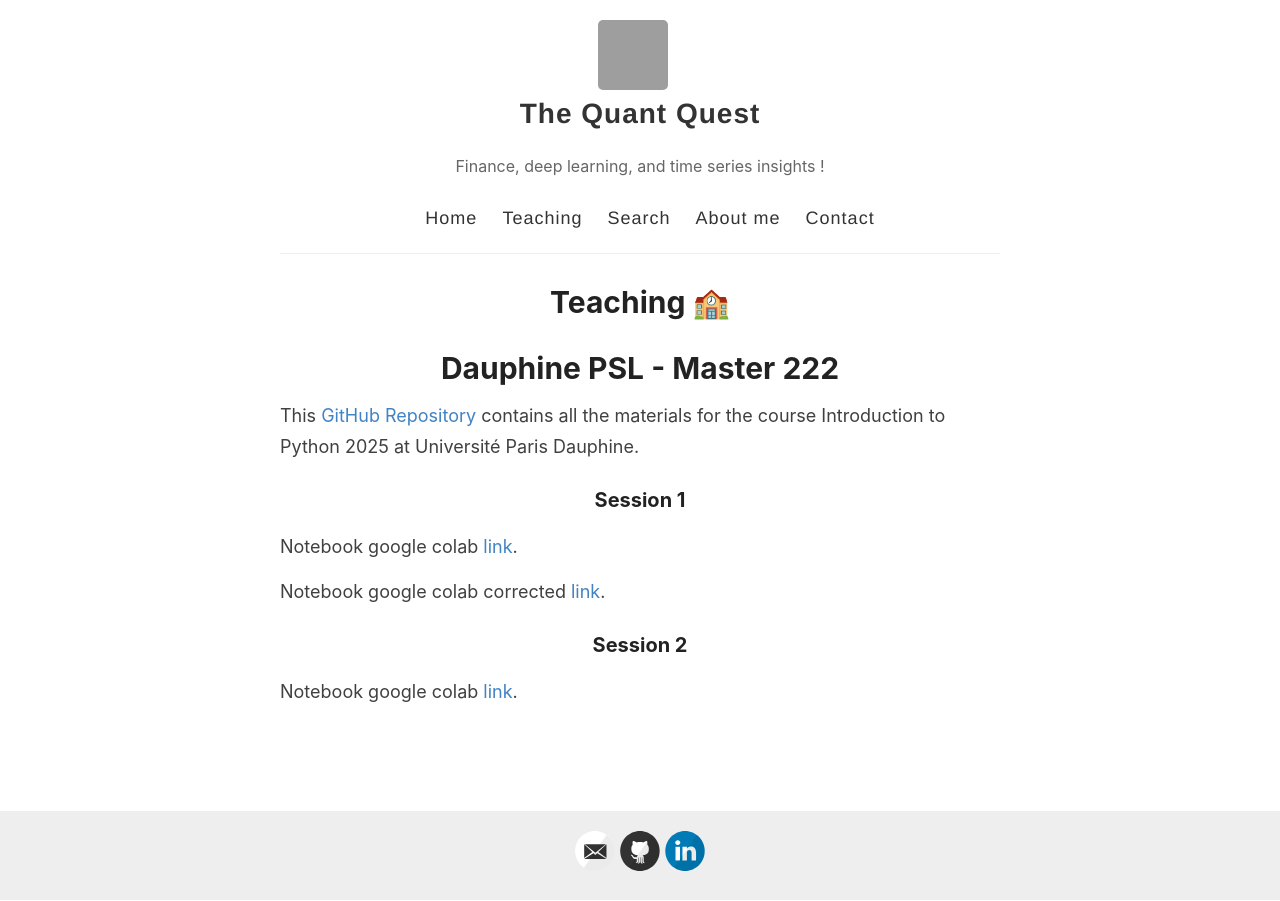
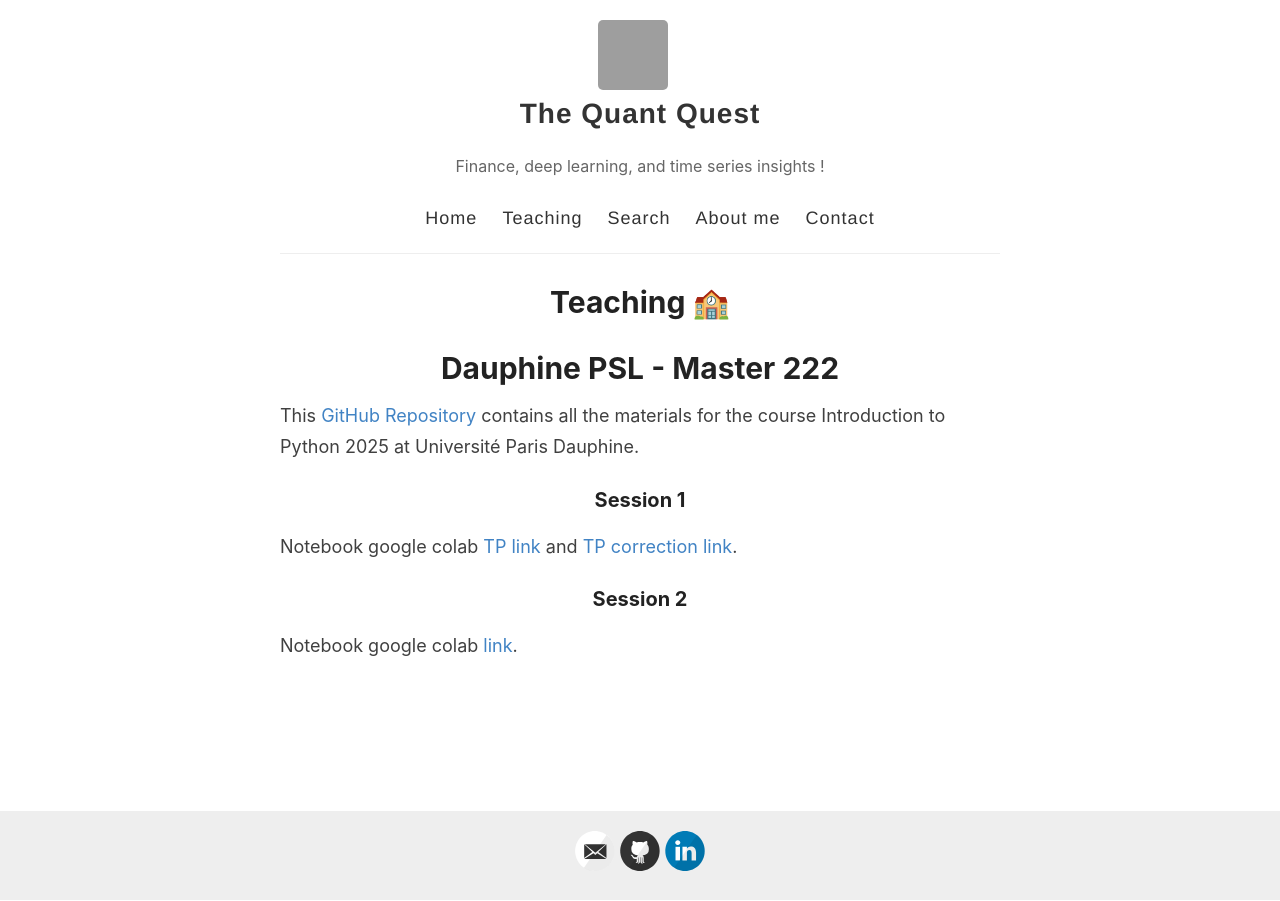
Before and after one commit to Zaltarba/blog, a Jekyll site: the page built from _pages/teaching.md, in a window 1280 px wide. Built offline with Jekyll 4.4.1, drawn with Linux system fonts in a browser that asks for light colours.

Commit message:
Update teaching.md

```diff
--- a/_pages/teaching.md
+++ b/_pages/teaching.md
@@ -10,9 +10,7 @@
 
 ### Session 1
 
-Notebook google colab [link](https://colab.research.google.com/github/Zaltarba/PSL_python_for_finance/blob/main/python_session_1.ipynb).
-
-Notebook google colab corrected [link](https://colab.research.google.com/github/Zaltarba/PSL_python_for_finance/blob/main/python_session_1_corrected.ipynb).
+Notebook google colab [TP link](https://colab.research.google.com/github/Zaltarba/PSL_python_for_finance/blob/main/python_session_1.ipynb) and [TP correction  link](https://colab.research.google.com/github/Zaltarba/PSL_python_for_finance/blob/main/python_session_1_corrected.ipynb).
 
 
 ### Session 2
```
